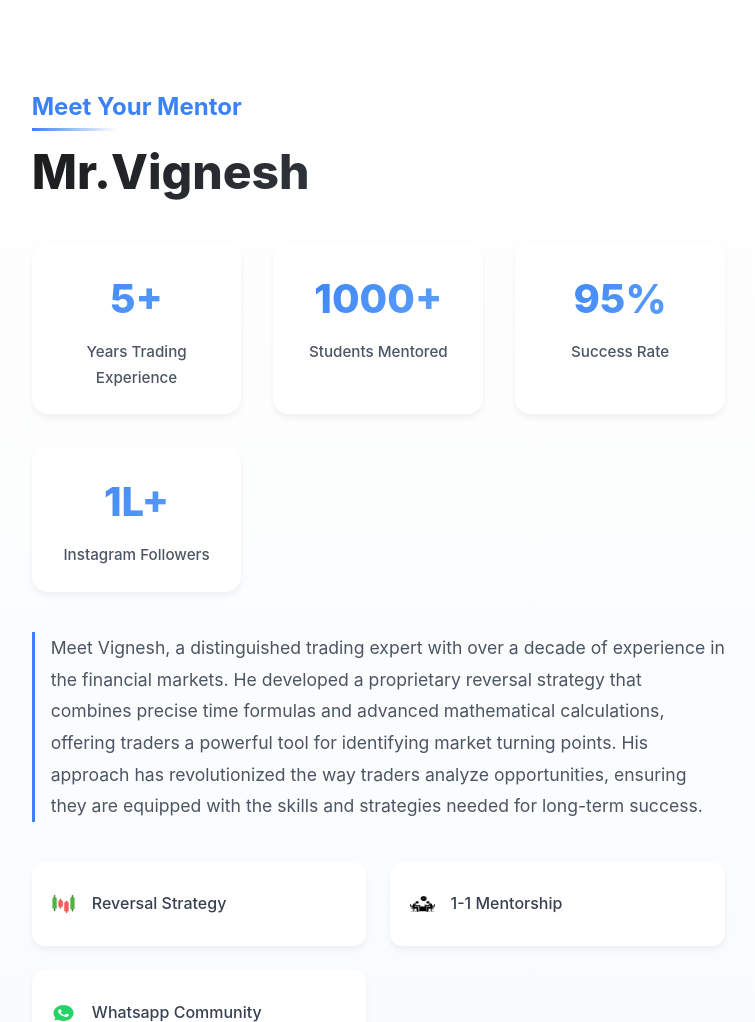
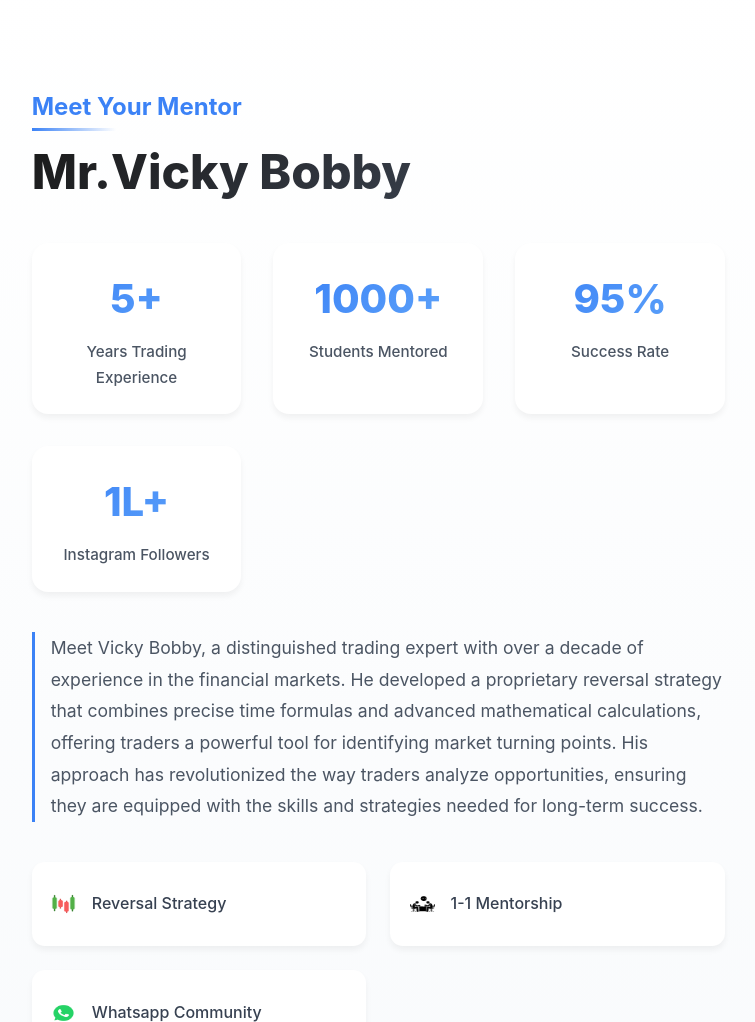
Before and after one commit to vickybobbytrader/TraderBobbyResponsiveSite, a website built with Vite: page index.html in a window 1280 px wide. Shown: the part 840-1862 px from the top of the page, without its empty margins (483-1238 px from the left). Built offline with nearby package versions, Linux system fonts and the light colour scheme; files whose address does not match are found by name.

Commit message:
Update index.html

```diff
--- a/index.html
+++ b/index.html
@@ -71,7 +71,7 @@
             </div>
             <div class="mentor-content">
                 <h2 class="mentor-title">Meet Your Mentor</h2>
-                <h3 class="mentor-name">Mr.Vignesh</h3>
+                <h3 class="mentor-name">Mr.Vicky Bobby</h3>
                 <div class="mentor-achievements">
                     <div class="achievement-item">
                         <span class="achievement-number">5+</span>
@@ -92,7 +92,7 @@
                 </div>
                 <p class="mentor-bio">
 
-Meet Vignesh, a distinguished trading expert with over a decade of experience in the financial markets.
+Meet Vicky Bobby, a distinguished trading expert with over a decade of experience in the financial markets.
 He developed a proprietary reversal strategy that combines precise time formulas and advanced mathematical calculations, offering traders a powerful tool for identifying market turning points.
 His approach has revolutionized the way traders analyze opportunities, ensuring they are equipped with the skills and strategies needed for long-term success.
                 </p>
```
